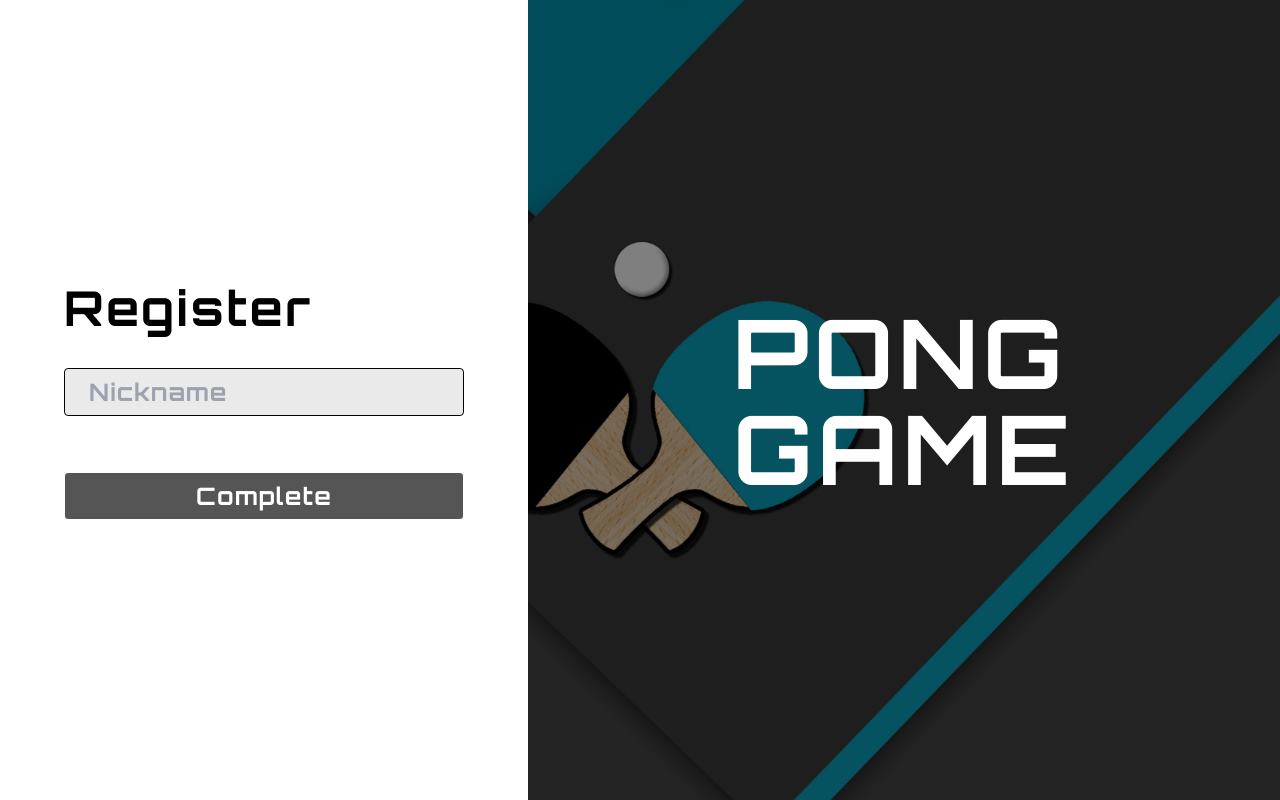
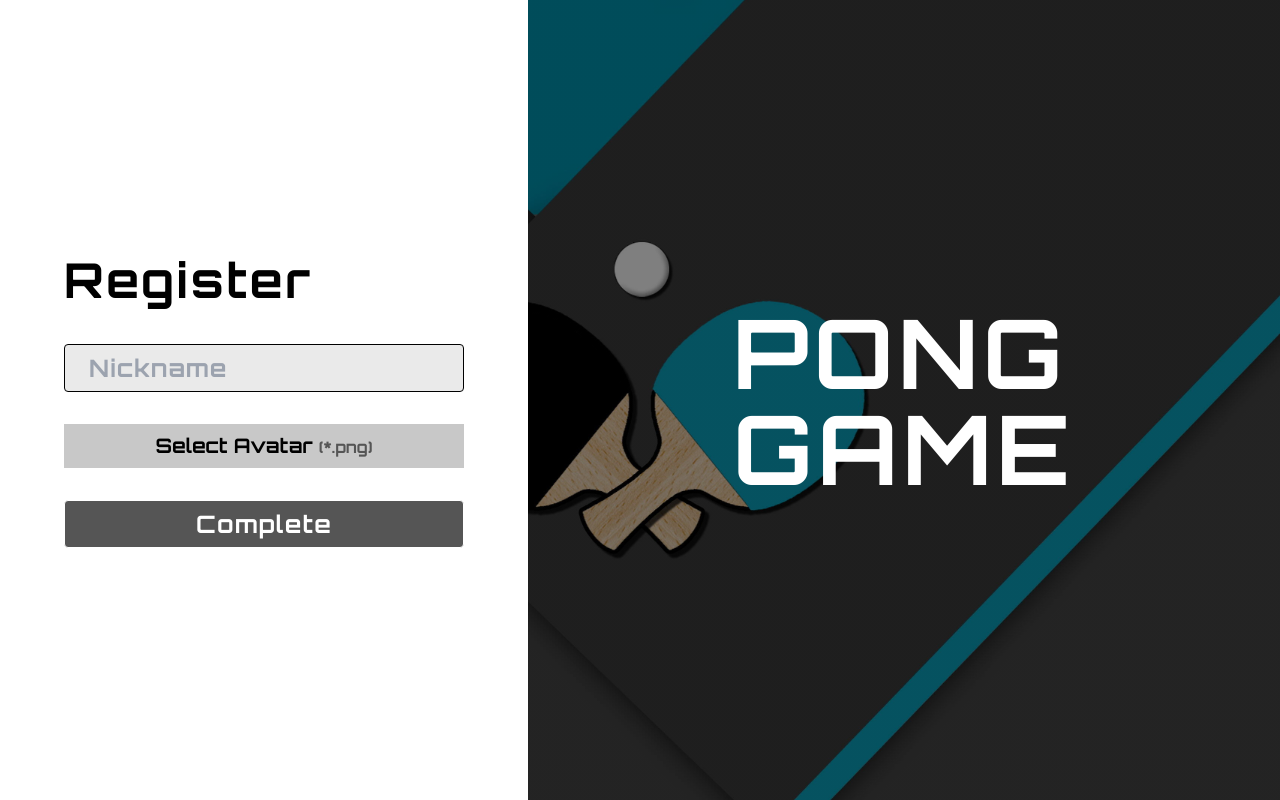
Before and after one commit to ssoyeong-lee/frontend, a Next.js app: page /register/form in a window 1280 px wide. Built offline with nearby package versions, Linux system fonts and the light colour scheme.

Commit message:
Feat: register upload avatar 구현

```diff
--- a/src/api/auth/login.ts
+++ b/src/api/auth/login.ts
@@ -25,3 +25,13 @@ export function register(
 ): Promise<AxiosResponse<{ session?: string }>> {
   return axios.post("/api/auth/register", { nickname });
 }
+
+export function uploadAvatar(file: File): Promise<AxiosResponse> {
+    const formData = new FormData();
+    formData.append('files', file);
+    return axios.post("/api/auth/register", formData, {
+        headers: {
+            "Content-Type": "multipart/form-data",
+        }
+    });
+}
--- a/src/pages/register/form.tsx
+++ b/src/pages/register/form.tsx
@@ -1,16 +1,52 @@
-import { register } from "@/api/auth/login";
+import { register, uploadAvatar } from "@/api/auth/login";
 import Button from "@/layouts/Button";
 import FlexBox from "@/layouts/FlexBox";
 import SideBox from "@/layouts/SideBox";
 import TextBox from "@/layouts/TextBox";
 import { AxiosError } from "axios";
 import { useRouter } from "next/router";
-import { useState } from "react";
+import React, { useState } from "react";
 import { toast } from "react-toastify";
+
+interface Props {
+  filename: string;
+  selectClick: (e: React.ChangeEvent<HTMLInputElement>) => void;
+}
+
+function FileInput({ filename, selectClick }: Props) {
+  return (
+    <FlexBox direction="col" className="w-full h-fit items-start">
+      <label htmlFor="file" className="w-full">
+        {filename === "" ? (
+          <div className="w-full h-fit text-xl font-bold text-black p-2 bg-gray-300 text-center">
+            Select Avatar{" "}
+            <span className="text-base text-gray-500">(*.png)</span>
+          </div>
+        ) : (
+          <div className="w-full h-fit text-xl font-bold text-black p-2 bg-gray-300 text-center">
+            {filename}
+          </div>
+        )}
+      </label>
+      <input
+        type="file"
+        accept=".png"
+        className="hidden"
+        id="file"
+        name="file"
+        onChange={selectClick}
+      />
+    </FlexBox>
+  );
+}
 
 export default function Register() {
   const router = useRouter();
   const [nickName, setNickName] = useState("");
+  const [file, setFile] = useState<File>();
+  const selectClick = (e: React.ChangeEvent<HTMLInputElement>) => {
+    e.target.files && setFile(e.target.files[0]);
+  };
 
   const myInput = (e: React.ChangeEvent<HTMLInputElement>) => {
     setNickName(e.target.value);
@@ -23,6 +59,7 @@ export default function Register() {
       if (res.data?.session !== undefined && res.data?.session !== null) {
         sessionStorage.setItem("session", res.data?.session);
       }
+      file && (await uploadAvatar(file));
       router.push("/main");
     } catch (error) {
       const axiosError = error as AxiosError<{ message: string }>;
@@ -34,19 +71,14 @@ export default function Register() {
 
   return (
     <SideBox>
-      <FlexBox direction="col" className="items-start gap-8">
-        <FlexBox direction="col" className="items-start gap-3 ">
+      <FlexBox direction="col" className="w-fit h-fit items-start gap-8">
+        <FlexBox direction="col" className="w-fit h-fit items-start gap-3 ">
           <div className="text-black font-bold text-5xl tracking-wider leading-[3.5rem]">
             Register
           </div>
         </FlexBox>
-        <FlexBox direction="col" className="items-end gap-1">
-          <TextBox
-            inputNickname={myInput}
-            placeholder="Nickname"
-            className="w-[25rem] h-[3rem] font-bold text-2xl tracking-wider bg-gray-100"
-          />
-          <div className="h-[20px] w-fit">
+        <FlexBox direction="col" className="w-fit h-fit items-end gap-1">
+          <div className="h-fit w-fit">
             {nickName.length > 10 ? (
               <div className="text-sm tracking-wider text-red-cyber">
                 Must be less than 10 characters
@@ -55,8 +87,13 @@ export default function Register() {
               ""
             )}
           </div>
+          <TextBox
+            inputNickname={myInput}
+            placeholder="Nickname"
+            className="w-[25rem] h-[3rem] font-bold text-2xl tracking-wider bg-gray-100"
+          />
         </FlexBox>
-
+        <FileInput filename={file ? file.name : ""} selectClick={selectClick} />
         <Button
           onClickBtn={onClickBtn}
           className="border rounded w-[25rem] h-[3rem] bg-gray-500"
```
